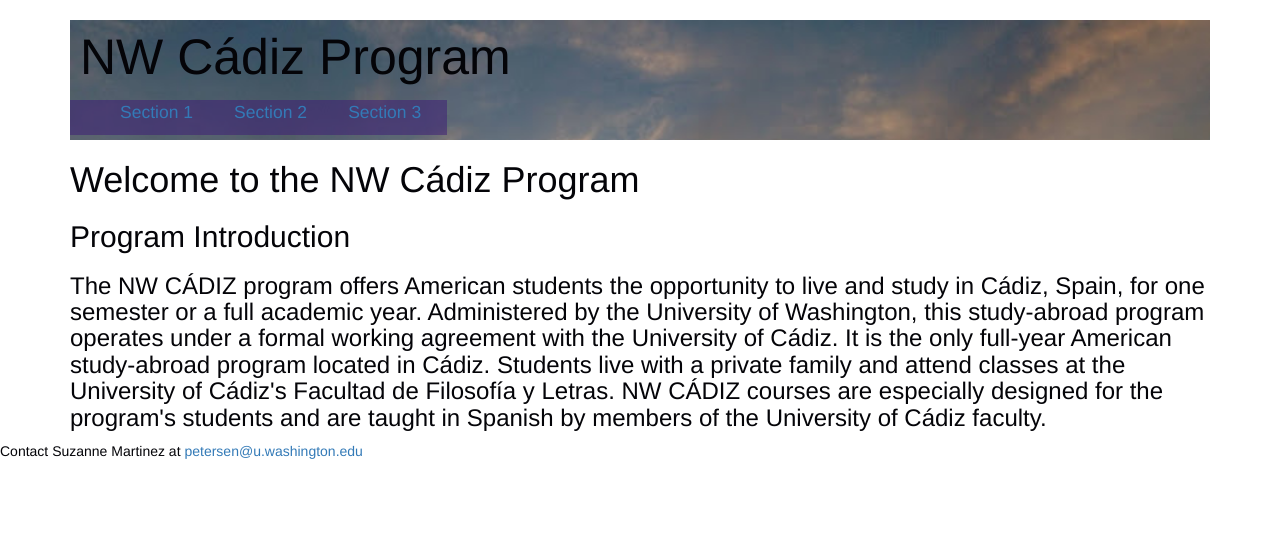
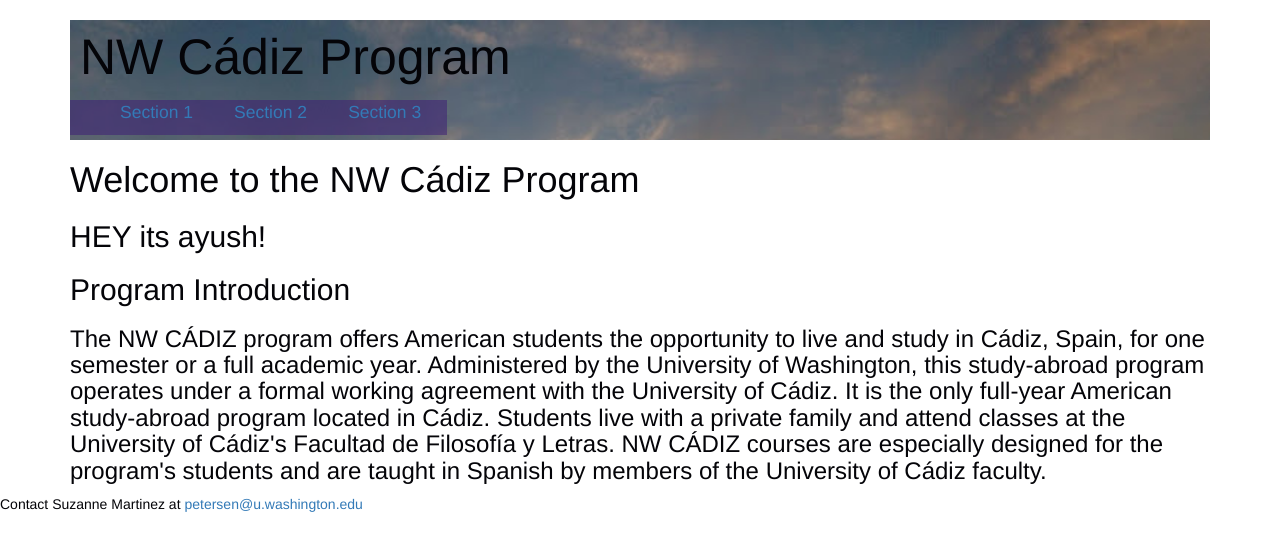
Before and after one commit to achudon/cadiz-site, a plain HTML site: page index.html in a window 1280 px wide. Drawn offline with nearby package versions, Linux system fonts and the light colour scheme.

Commit message:
Merge conflict test

```diff
--- a/index.html
+++ b/index.html
@@ -22,7 +22,7 @@
     </header>
 
     <h1>Welcome to the NW Cádiz Program</h1>
-
+    <h2>HEY its ayush!</h2>
     <h2>Program Introduction</h2>
     <h3>The NW CÁDIZ program offers American students the opportunity to live and study in Cádiz, Spain, for one
         semester or a full academic year. Administered by the University of Washington, this study-abroad program
```
